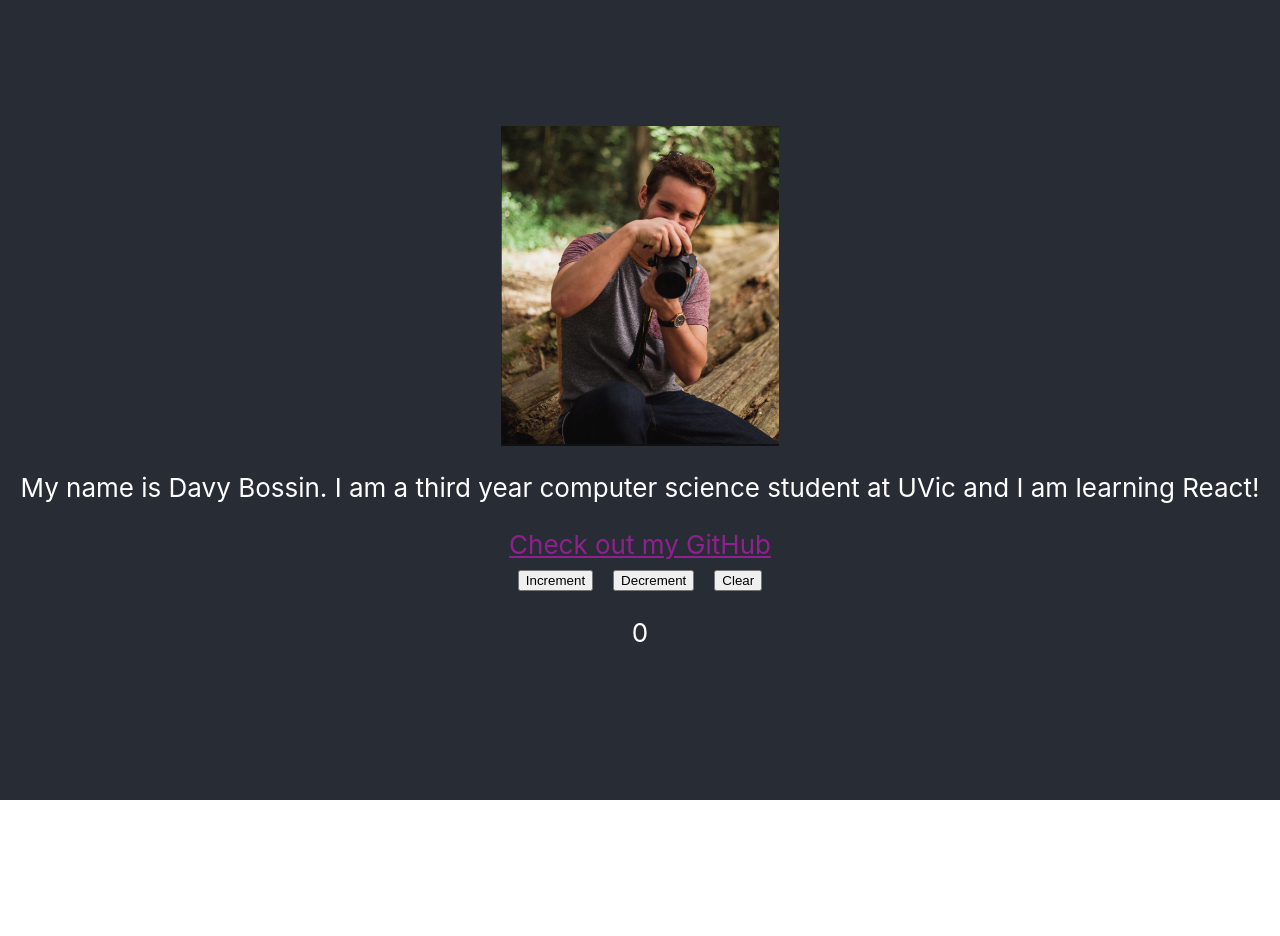
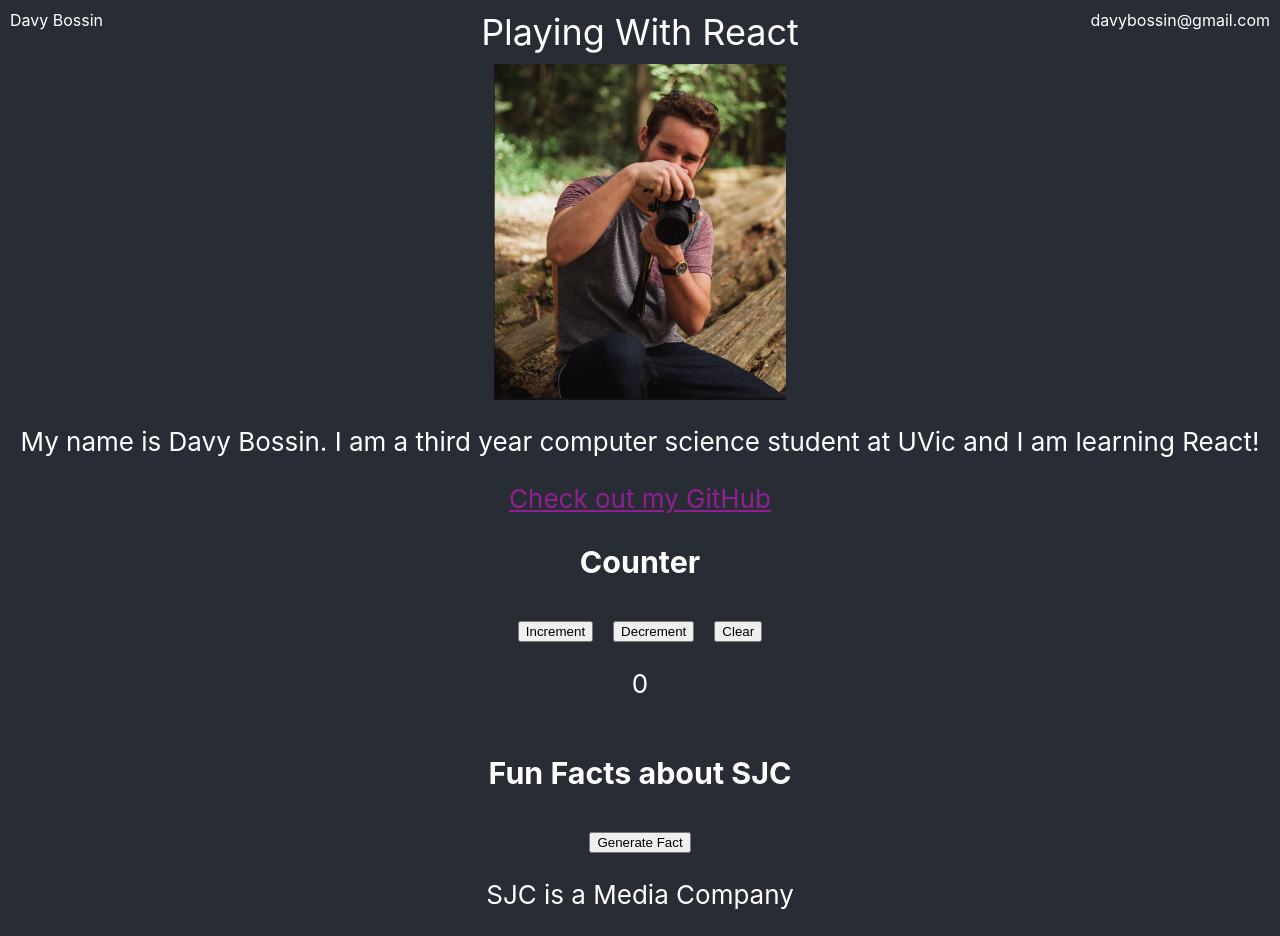
Before and after one commit to ohboii19/my-react-app, a React (Create React App) app: page / in a window 1280 px wide. Before the commit the page ends 800 px from the top, so only its background shows below. Built offline with nearby package versions, Linux system fonts and the light colour scheme.

Commit message:
Counter and QuoteGen working

```diff
--- a/src/App.css
+++ b/src/App.css
@@ -3,17 +3,12 @@
 }
 
 .App-logo {
-  height: 40vmin;
+  height: 42vmin;
   pointer-events: none;
 }
 
-/* @media (prefers-reduced-motion: no-preference) {
-  .App-logo {
-    animation: App-logo-spin infinite 20s linear;
-  }
-} */
 
-.App-header {
+.App-body {
   background-color: #282c34;
   min-height: 100vh;
   display: flex;
@@ -27,18 +22,3 @@
 .App-link {
   color: #ae1da9c7;
 }
-
-.Button {
-  margin-top: 10px;
-  margin-right: 10px;
-  margin-left: 10px;
-}
-
-/* @keyframes App-logo-spin {
-  from {
-    transform: rotate(0deg);
-  }
-  to {
-    transform: rotate(360deg);
-  }
-} */
--- a/src/App.js
+++ b/src/App.js
@@ -1,5 +1,8 @@
 // import logo from './logo.svg';
 import React, { useState } from "react";
+import Header from "./Header/Header.js"
+import Counter from "./Counter/Counter.js"
+import QuoteGen from "./QuoteGen/QuoteGen.js";
 import './App.css';
 
 import davyPic from "./davy_pic.png";
@@ -9,7 +12,8 @@ function App() {
   const [count, setCount] = useState(0);
   return (
     <div className="App">
-      <header className="App-header">
+      <Header />
+      <body className="App-body">
         <img src={davyPic} className="App-logo" alt="logo" />
         <p>
           My name is Davy Bossin. I am a third year computer science student at UVic and I am learning React!
@@ -22,32 +26,9 @@ function App() {
         >
           Check out my GitHub
         </a>
-        <div
-        className="Buttons"
-        >
-          <button
-          className="Button"
-          onClick={() => setCount(count + 1)}
-          >
-            Increment
-          </button>
-          <button
-          className="Button"
-          onClick={() => setCount(count - 1)}
-          >
-            Decrement
-          </button>
-          <button
-          className="Button"
-          onClick={() => setCount(0)}
-          >
-            Clear
-          </button>
-        </div>
-        <p>
-         {count}
-        </p>
-      </header>
+        <Counter />
+      <QuoteGen/>
+      </body>
     </div>
   );
 }
--- /dev/null
+++ b/src/Counter/Counter.css
@@ -0,0 +1,5 @@
+.Button {
+    margin-top: 10px;
+    margin-right: 10px;
+    margin-left: 10px;
+  }
--- /dev/null
+++ b/src/Counter/Counter.js
@@ -0,0 +1,38 @@
+import React, { useState } from "react";
+import "./Counter.css";
+
+function Counter() {
+    const [ count , setCount ] = useState(0);
+    return (
+        <div>
+            <h3>Counter</h3>
+            <div
+            className="Buttons"
+            >
+            <button
+            className="Button"
+            onClick={() => setCount(count + 1)}
+            >
+                Increment
+            </button>
+            <button
+            className="Button"
+            onClick={() => setCount(count - 1)}
+            >
+                Decrement
+            </button>
+            <button
+            className="Button"
+            onClick={() => setCount(0)}
+            >
+                Clear
+            </button>
+            </div>
+            <p>
+            {count}
+            </p>
+        </div>
+    )
+}
+
+export default Counter;
--- /dev/null
+++ b/src/Header/Header.css
@@ -0,0 +1,26 @@
+.Header {
+    background-color: #282c34;
+    display: flex;
+    flex-direction: row;
+    justify-content: space-evenly;
+    color: white;
+}
+.Header > div {
+    margin: 10px;
+}
+
+.Header > #name {
+    flex: 1;
+    text-align: left;
+}
+
+.Header > #title {
+    flex: 1;
+    text-align: center;
+    font-size: 36px;
+}
+
+.Header > #email {
+    flex: 1;
+    text-align: right;
+}
--- /dev/null
+++ b/src/Header/Header.js
@@ -0,0 +1,13 @@
+import './Header.css';
+
+function Header() {
+    return (
+        <header className="Header">
+                <div id="name">Davy Bossin</div>
+                <div id="title">Playing With React</div>
+                <div id="email">davybossin@gmail.com</div>
+        </header>
+    )
+}
+
+export default Header;
--- /dev/null
+++ b/src/QuoteGen/QuoteGen.js
@@ -0,0 +1,28 @@
+import React, { useState } from "react";
+import "./QuoteGen.css";
+
+  function QuoteGen() {
+    const [fact, setFact] = useState("Facts");
+    const [index, setIndex] = useState(0);
+    const facts = [
+        "SJC is a Media Company",
+        "SJC Recently Accquired Assembly From Redbrick",
+        "SJC was founded in 1956",
+        "Tony Gagliano is Executive Chairman and CEO of the Company"
+
+    ]
+
+    return (
+      <div>
+        <h3>Fun Facts about SJC</h3>
+        <button
+        onClick={() => setIndex((index + 1) % 4)}
+        >
+            Generate Fact
+        </button>
+        <p>{facts[index]}</p>
+      </div>
+    );
+  }
+
+  export default QuoteGen;
```
Also changed, not shown: src/QuoteGen/QuoteGen.css (added), src/logo.svg (deleted).
